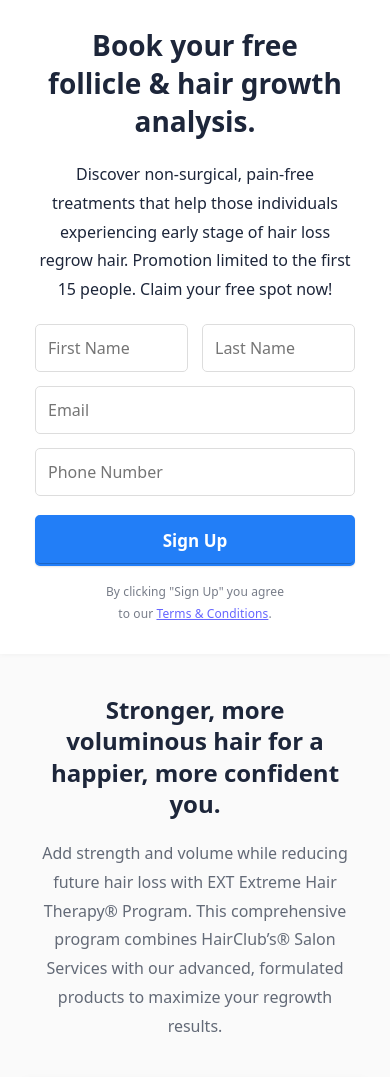
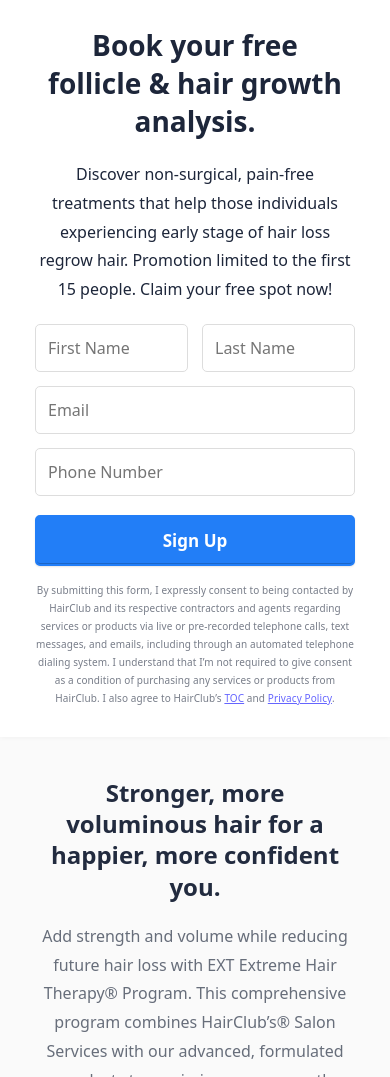
Before and after one commit to Usealan/landing-pages, a Jekyll site: the page built from hairclub/hairclub-men.html, in a window 390 px wide, cut to the strip 334-1411 px from the top of the page. Built offline with Jekyll 4.4.1, drawn with Linux system fonts in a browser that asks for light colours; nearby versions of some CDN libraries; some web fonts are replaced.

Commit message:
new disclaimer

```diff
--- a/_layouts/hairclub.html
+++ b/_layouts/hairclub.html
@@ -57,17 +57,17 @@
     </div>
 
     <div class="hero">
-      <div class="image fade-in" style="animation-delay: 0.5s;">
+      <div class="image">
         <img src="{{ page.hero_image }}">
       </div>
       <div class="container">
         <div class="hero-text">
-          <h1 class="fade-in" style="animation-delay: 1s;">{{ page.hero_headline }}</h1>
-          <p class="fade-in" style="animation-delay: 1.5s;">{{ page.hero_subtext }}</p>
+          <h1>{{ page.hero_headline }}</h1>
+          <p>{{ page.hero_subtext }}</p>
         </div>
-        <div class="form fade-in" style="animation-delay: 2s;">
+        <div class="form">
           <form id="form" method="POST">
-            <input type="text" id="first-name" name="First Name" placeholder="First Name" required="" autocomplete="off" class="fade-in">
+            <input type="text" id="first-name" name="First Name" placeholder="First Name" required="" autocomplete="off">
             <input type="text" id="last-name" name="Last Name" placeholder="Last Name" required=""  autocomplete="off">
             <input type="email" id="email" name="Email" placeholder="Email" pattern="^\S+@\S+$" required=""  autocomplete="off">
             <input type="tel" id="phone" name="Phone" placeholder="Phone Number" pattern="^(\d{7}|\d{10})$" title="Ten digit number, no dashes or special characters." required=""  autocomplete="off">
@@ -75,7 +75,8 @@
             <div>
               <button type="submit">Sign Up</button>
             </div>
-            <p>By clicking "Sign Up" you agree to our <a href="https://www.hairclub.com/terms-of-use" target="_blank">Terms & Conditions</a>.</p>
+            <!--<p>By clicking "Sign Up" you agree to our <a href="https://www.hairclub.com/terms-of-use" target="_blank">Terms & Conditions</a>.</p>-->
+            <p>By submitting this form, I expressly consent to being contacted by HairClub and its respective contractors and agents regarding services or products via live or pre-recorded telephone calls, text messages, and emails, including through an automated telephone dialing system. I understand that I’m not required to give consent as a condition of purchasing any services or products from HairClub. I also agree to HairClub’s <a href="https://www.hairclub.com/terms-of-use" target="_blank">TOC</a> and <a href="https://www.hairclub.com/privacy-policy" target="_blank">Privacy Policy</a>.</p>
           </form>
         </div>
       </div>
@@ -144,7 +145,7 @@
     <ul id="raw-list"></ul>
 
     {% if page.features_title %}
-    <div class="features fade-in" style="animation-delay: 2.5s;">
+    <div class="features">
       <div class="container">
         <h2>{{ page.features_title }}</h2>
         {% if page.features_subtext %}
@@ -184,7 +185,7 @@
     {% endif %}
 
     {% if page.about_title %}
-    <div class="about fade-in" style="animation-delay: 2.5s;">
+    <div class="about">
       <div class="container">
         <div class="content">
           {% if page.about_comparison == true %}
@@ -209,7 +210,7 @@
     {% endif %}
 
     {% if page.footer_cta_title %}
-    <div class="footer-cta fade-in" style="background: {{ page.business_primary_color }}; color: white; animation-delay: 2.5s;">
+    <div class="footer-cta" style="background: {{ page.business_primary_color }}; color: white;">
       <div class="container">
         <h2>{{ page.footer_cta_title }}</h2>
         <p>{{ page.footer_cta_subtitle }}</p>
@@ -218,7 +219,7 @@
     </div>
     {% endif %}
 
-    <div class="footer fade-in" style="background: {{ page.business_primary_color }}; color: white; animation-delay: 2.5s;">
+    <div class="footer" style="background: {{ page.business_primary_color }}; color: white; animation-delay: 2.5s;">
       <div class="container">
         {% if page.footer_text %}
         <p>{{ page.footer_text }}</p>
--- a/assets/landing.scss
+++ b/assets/landing.scss
@@ -61,7 +61,7 @@
 .lp button[type=submit] { font-size: 17px; background: #227EF7; color: white; box-shadow: 0 1px 2px rgba(0,0,0,0.1), 0 -1px 0 rgba(0,0,0,0.2) inset; font-weight: 600; padding: 12px 20px; margin-top: 5px; border: 2px solid #227EF7; margin-bottom: 0; transition: transform 0.3s ease; cursor: pointer; }
 .lp button[type=submit]:hover { transform: translateY(-2px); }
 .lp button[type=submit]:focus { border: 2px solid white; outline: 1px solid #227EF7; box-shadow: 0 0 0 transparent; }
-.lp .hero .form p { font-size: 12px !important; text-align: center; margin-top: 15px !important; opacity: 0.6; letter-spacing: 0.1px; }
+.lp .hero .form p { font-size: 10px !important; text-align: center; margin-top: 15px !important; opacity: 0.6; letter-spacing: 0.1px; }
 .lp iframe { position: relative; width: 100%; border: 0 none; height: 100%; }
 
 .lp .features { position: relative; background: #FAFAFA; padding: 80px 20px; overflow: hidden; text-align: center; font-size: 17px; line-height: 1.8; }
@@ -229,7 +229,7 @@
 }
 
 @media screen and (max-width: 400px) {
-  .lp .hero .form p { max-width: 190px; margin: 15px auto 0 !important; }
+  .lp .hero .form p { margin: 15px auto 0 !important; }
 }
 
 @keyframes fade-in-animation {
```
